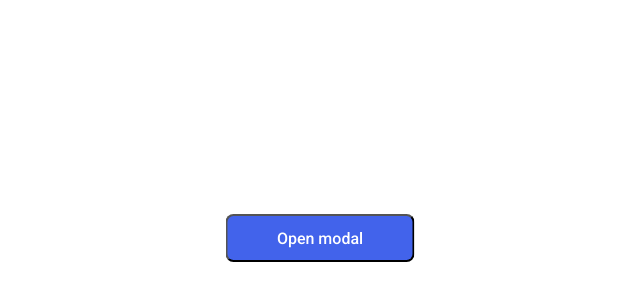
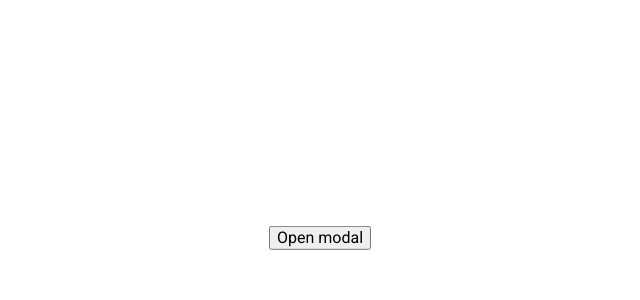
Before and after one commit to js-tasks-ru/htmlcss-20220414_lancov-r, a website: page 05-lection3/02-modal/index.html in a window 1280 px wide. Shown: the part 162-462 px from the top of the page, without its empty margins (320-960 px from the left). Drawn offline with Linux system fonts and the light colour scheme.

Commit message:
button styles reset

```diff
--- a/05-lection3/02-modal/modal.css
+++ b/05-lection3/02-modal/modal.css
@@ -1,27 +1,4 @@
-.button {
-  height: 48px;
-  width: 189px;
-  border-radius: 8px;
 
-  font-family: 'Roboto';
-  font-style: normal;
-  font-weight: 500;
-  font-size: 16px;
-  line-height: 19px;
-  /* identical to box height */
-
-  text-align: center;
-}
-
-.button__primary {
-  background-color: #4263eb;
-  color: var(--white);
-  transition: opacity 200ms ease-in-out, background 200ms ease-in-out;
-}
-
-.button__primary:hover {
-  background-color: #2342c0;
-}
 
 .modal {
   display: none;
```
